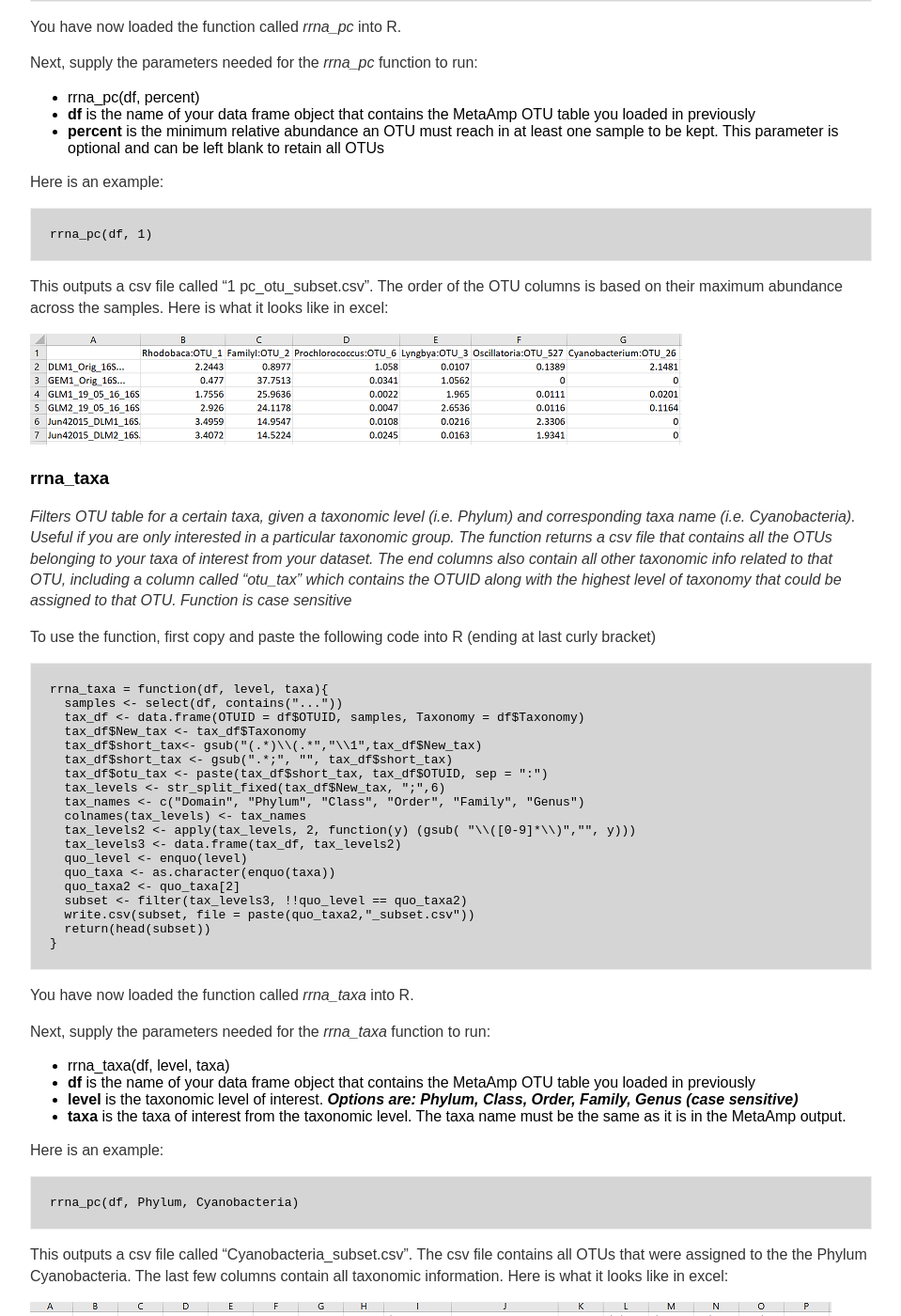
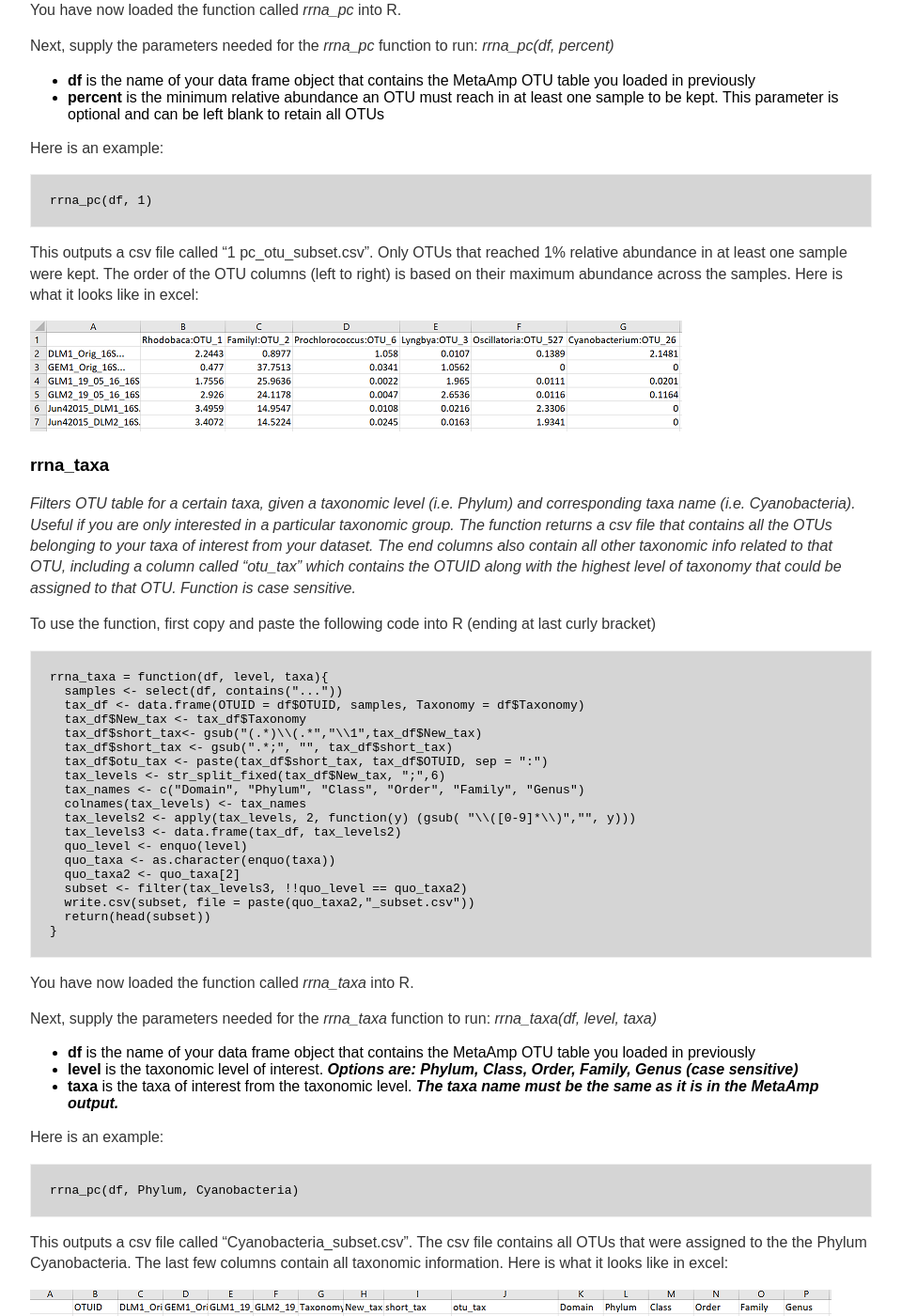
Before and after one commit to jkzorz/jkzorz.github.io, a Jekyll site: the page built from _posts/2019-08-12-metaamp-r-functions.md, in a window 1280 px wide and 1400 px high, scrolled down 3021 px. Shown: the whole window at 94% size, without its empty margins (160-1119 px from the left). Built offline with Jekyll 4.4.1, drawn with Linux system fonts in a browser that asks for light colours; some of the changed text lies outside the part shown.

Commit message:
Update 2019-08-12-metaamp-r-functions.md

````diff
--- a/_posts/2019-08-12-metaamp-r-functions.md
+++ b/_posts/2019-08-12-metaamp-r-functions.md
@@ -76,7 +76,8 @@ rrna_summary = function(df, level){
 You have now loaded the function called *rrna_summary* into R.
 
 Next, supply the parameters needed for the *rrna_summary* function to run:
-- rrna_summary(df, level)
+*rrna_summary(df, level)*
+
 - **df** is the name of your data frame object that contains the MetaAmp OTU table you loaded in previously
 - **level** is the taxonomic level that you want to summarize. ***Options are: Phylum, Class, Order, Family, Genus (case sensitive)***
 
@@ -85,7 +86,7 @@ Here is an example:
 rrna_summary(df, Phylum)
 ```
 
-This outputs a csv table called "Phylum_summary.csv" which has all OTU abundances summed into their respective phyla.  Here is what it looks like in excel:
+This outputs a csv table called "Phylum_summary.csv" which has all OTU abundances summed into their respective phyla. The first row contains the OTUs that couldn't be classified at the Phylum level. Here is what it looks like in excel:
 
 ![useful image]({{ site.url }}/assets/rrna_summary excel.png)
 
@@ -133,7 +134,8 @@ rrna_pc = function(df, percent){
 You have now loaded the function called *rrna_pc* into R.
 
 Next, supply the parameters needed for the *rrna_pc* function to run:
-- rrna_pc(df, percent)
+*rrna_pc(df, percent)*
+
 - **df** is the name of your data frame object that contains the MetaAmp OTU table you loaded in previously
 - **percent** is the minimum relative abundance an OTU must reach in at least one sample to be kept. This parameter is optional and can be left blank to retain all OTUs
 
@@ -142,13 +144,13 @@ Here is an example:
 rrna_pc(df, 1)
 ```
 
-This outputs a csv file called "1 pc_otu_subset.csv". The order of the OTU columns is based on their maximum abundance across the samples. Here is what it looks like in excel:
+This outputs a csv file called "1 pc_otu_subset.csv".  Only OTUs that reached 1% relative abundance in at least one sample were kept. The order of the OTU columns (left to right) is based on their maximum abundance across the samples. Here is what it looks like in excel:
 
 ![useful image]({{ site.url }}/assets/rrna_pc excel.png)
 
 ### rrna_taxa
 
-*Filters OTU table for a certain taxa, given a taxonomic level (i.e. Phylum) and corresponding taxa name (i.e. Cyanobacteria). Useful if you are only interested in a particular taxonomic group. The function returns a csv file that contains all the OTUs belonging to your taxa of interest from your dataset. The end columns also contain all other taxonomic info related to that OTU, including a column called "otu_tax" which contains the OTUID along with the highest level of taxonomy that could be assigned to that OTU. Function is case sensitive*
+*Filters OTU table for a certain taxa, given a taxonomic level (i.e. Phylum) and corresponding taxa name (i.e. Cyanobacteria). Useful if you are only interested in a particular taxonomic group. The function returns a csv file that contains all the OTUs belonging to your taxa of interest from your dataset. The end columns also contain all other taxonomic info related to that OTU, including a column called "otu_tax" which contains the OTUID along with the highest level of taxonomy that could be assigned to that OTU. Function is case sensitive.*
 
 To use the function, first copy and paste the following code into R (ending at last curly bracket)
 ```
@@ -176,10 +178,11 @@ rrna_taxa = function(df, level, taxa){
 You have now loaded the function called *rrna_taxa* into R.
 
 Next, supply the parameters needed for the *rrna_taxa* function to run:
-- rrna_taxa(df, level, taxa)
+*rrna_taxa(df, level, taxa)*
+
 - **df** is the name of your data frame object that contains the MetaAmp OTU table you loaded in previously
 - **level** is the taxonomic level of interest. ***Options are: Phylum, Class, Order, Family, Genus (case sensitive)***
-- **taxa** is the taxa of interest from the taxonomic level. The taxa name must be the same as it is in the MetaAmp output.
+- **taxa** is the taxa of interest from the taxonomic level. ***The taxa name must be the same as it is in the MetaAmp output.***
 
 Here is an example:
 ```
````
